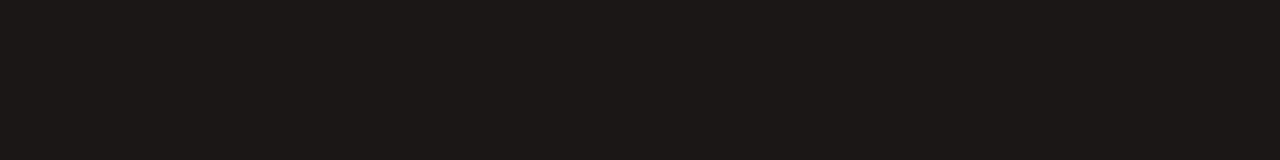
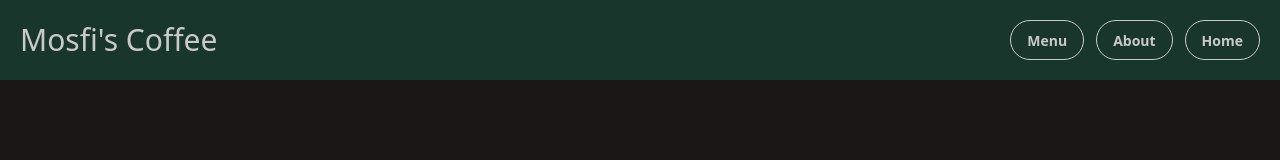
Before and after one commit to mosfi99/coffee-webpage, a website built with webpack: page src/template.html in a window 1280 px wide. Built offline with nearby package versions, Linux system fonts and the light colour scheme.

Commit message:
Add navbar

```diff
--- a/src/template.html
+++ b/src/template.html
@@ -5,5 +5,17 @@
 		<meta name="viewport" content="width=device-width, initial-scale=1.0" />
 		<title>Mosfi's Coffee</title>
 	</head>
-	<body></body>
+	<body>
+		<header class="flex justify-between items-center p-5 bg-neutral">
+			<h1 class="text-3xl">Mosfi's Coffee</h1>
+			<nav>
+				<ul class="flex gap-3">
+					<li><button class="btn btn-outline">Menu</button></li>
+					<li><button class="btn btn-outline">About</button></li>
+					<li><button class="btn btn-outline">Home</button></li>
+				</ul>
+			</nav>
+		</header>
+		<div id="content"></div>
+	</body>
 </html>
```
